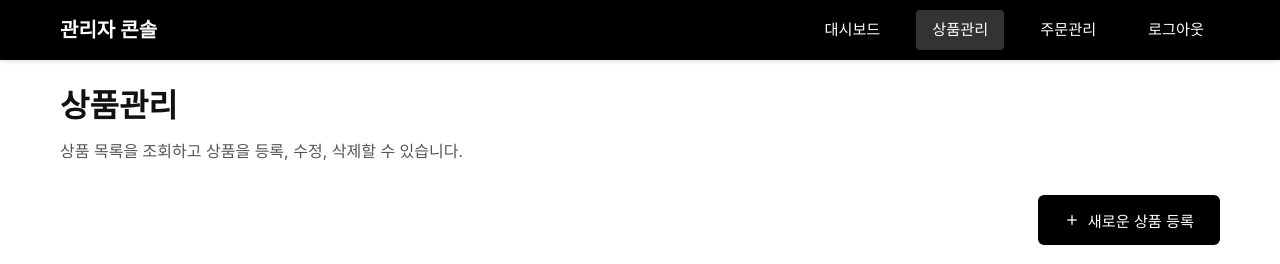
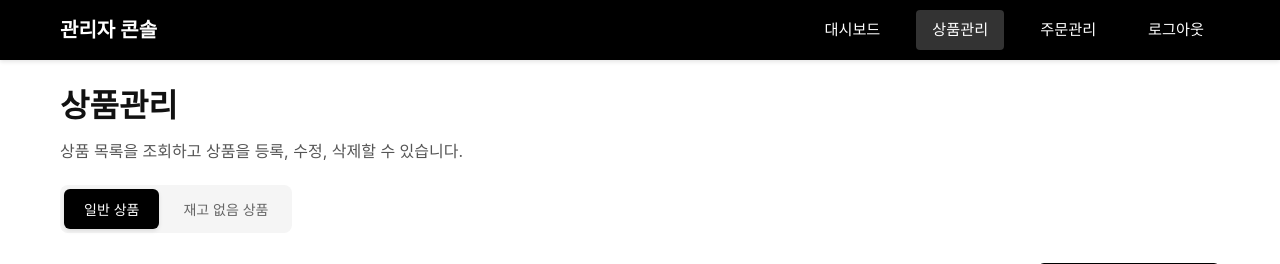
Before and after one commit to prgrms-be-devcourse/NBE7-9-1-Team06, a Spring Boot app: page /admin/products in a window 1280 px wide. Shown: the top 264 px of the page. Run offline with Spring Boot 4, Linux system fonts and the light colour scheme; a user stored in the database is signed in; data comes from the database, SQL or seed files in the repository; some of the project's set-up classes (security, data sources, template engines, error pages and the like) are left out, and stand-ins take their place.

Commit message:
Fix order address handling and admin panel improvements

```diff
--- a/Backend/src/main/java/com/backend/domain/admin/product/service/AdminProductService.java
+++ b/Backend/src/main/java/com/backend/domain/admin/product/service/AdminProductService.java
@@ -54,13 +54,15 @@ public class AdminProductService {
         }
     }
 
-    // 상품 삭제
+    // 상품 삭제 (소프트 삭제: quantity를 0으로 설정)
     public void deleteProduct(Integer productId) {
         Product product = productRepository.findById(productId)
                 .orElseThrow(() -> new ServiceException(ErrorCode.PRODUCT_NOT_FOUND));
 
         try {
-            productRepository.delete(product);
+            // 실제 삭제 대신 quantity를 0으로 설정 (소프트 삭제)
+            product.setQuantity(0);
+            productRepository.save(product);
         } catch (Exception e) {
             throw new ServiceException(ErrorCode.PRODUCT_DELETE_FAILED);
         }
--- a/Backend/src/main/resources/static/css/admin.css
+++ b/Backend/src/main/resources/static/css/admin.css
@@ -117,7 +117,72 @@ body {
 
 .page-header p {
   color: #555555;
+  margin-bottom: 20px;
+}
+
+/* 상품 토글 버튼 */
+.product-toggle-container {
+  margin-top: 20px;
+}
+
+.toggle-buttons {
+  display: inline-flex;
+  background-color: #f5f5f5;
+  border-radius: 8px;
+  padding: 4px;
+  gap: 4px;
+}
+
+.toggle-btn {
+  padding: 10px 20px;
+  border: none;
+  border-radius: 6px;
+  background-color: transparent;
+  color: #666666;
+  font-size: 14px;
+  font-weight: 500;
+  cursor: pointer;
+  transition: all 0.2s ease;
+  white-space: nowrap;
+}
+
+.toggle-btn:hover {
+  background-color: #e0e0e0;
+  color: #333333;
+}
+
+.toggle-btn.active {
+  background-color: #000000;
+  color: #ffffff;
+  box-shadow: 0 2px 4px rgba(0, 0, 0, 0.1);
+}
+
+.toggle-btn.active:hover {
+  background-color: #333333;
+  color: #ffffff;
   font-size: 1rem;
+}
+
+/* 주문 상태 드롭다운 */
+select {
+  width: 100%;
+  padding: 12px;
+  border: 1px solid #e0e0e0;
+  border-radius: 6px;
+  background-color: #ffffff;
+  color: #111111;
+  font-size: 14px;
+  transition: border-color 0.2s ease;
+}
+
+select:focus {
+  outline: none;
+  border-color: #000000;
+  box-shadow: 0 0 0 2px rgba(0, 0, 0, 0.1);
+}
+
+select:hover {
+  border-color: #cccccc;
 }
 
 .page-actions {
--- a/Backend/src/main/resources/static/js/products.js
+++ b/Backend/src/main/resources/static/js/products.js
@@ -8,6 +8,8 @@
 const API_BASE_URL = "/api/v1/admin";
 
 let currentProductId = null; // 현재 수정 중인 상품 ID
+let currentViewMode = "active"; // 'active' 또는 'zero'
+let allProducts = []; // 전체 상품 목록 캐시
 
 /**
  * 상품 목록 로드
@@ -34,7 +36,8 @@ async function loadProducts() {
       (result.resultCode && result.resultCode.toString().startsWith("200"));
 
     if (isSuccess && result.data && result.data.products) {
-      renderProducts(result.data.products);
+      allProducts = result.data.products; // 전체 상품 목록 캐시
+      filterAndRenderProducts();
     } else {
       throw new Error(
         result.msg || result.message || "상품 목록을 불러올 수 없습니다."
@@ -75,6 +78,49 @@ function renderProducts(products) {
   });
 
   showTableState("data");
+}
+
+/**
+ * 현재 뷰 모드에 따라 상품을 필터링하고 렌더링
+ */
+function filterAndRenderProducts() {
+  let filteredProducts = [];
+
+  if (currentViewMode === "active") {
+    // 재고가 있는 상품들 (quantity > 0)
+    filteredProducts = allProducts.filter(
+      (product) => (product.quantity || 0) > 0
+    );
+  } else {
+    // 재고가 없는 상품들 (quantity = 0)
+    filteredProducts = allProducts.filter(
+      (product) => (product.quantity || 0) === 0
+    );
+  }
+
+  renderProducts(filteredProducts);
+}
+
+/**
+ * 상품 뷰 모드 토글
+ * @param {string} mode - 'active' 또는 'zero'
+ */
+function toggleProductView(mode) {
+  if (mode === currentViewMode) return; // 이미 같은 모드면 무시
+
+  currentViewMode = mode;
+
+  // 토글 버튼 상태 업데이트
+  const activeBtn = document.getElementById("activeProductsBtn");
+  const zeroBtn = document.getElementById("zeroStockBtn");
+
+  if (activeBtn && zeroBtn) {
+    activeBtn.classList.toggle("active", mode === "active");
+    zeroBtn.classList.toggle("active", mode === "zero");
+  }
+
+  // 상품 목록 필터링 및 렌더링
+  filterAndRenderProducts();
 }
 
 /**
@@ -332,6 +378,10 @@ async function handleProductSubmit() {
           : "상품이 성공적으로 등록되었습니다.",
         "success"
       );
+
+      // 폼 닫기 및 목록 새로고침 (필터링 상태 유지)
+      closeProductForm();
+      refreshProductsAfterUpdate();
     } else {
       throw new Error(
         result.msg ||
@@ -366,12 +416,12 @@ function editProduct(productId) {
 async function deleteProduct(productId) {
   try {
     const confirmed = await confirm(
-      `상품 ID ${productId}를 삭제하시겠습니까?\n이 작업은 되돌릴 수 없습니다.`
+      `상품 ID ${productId}의 재고를 0으로 설정하시겠습니까?\n이 상품은 "재고 없음 상품" 목록으로 이동됩니다.`
     );
 
     if (!confirmed) return;
 
-    showTableState("loading", { message: "상품을 삭제하는 중..." });
+    showTableState("loading", { message: "상품 재고를 0으로 설정하는 중..." });
 
     const response = await fetch(`${API_BASE_URL}/products/${productId}`, {
       method: "DELETE",
@@ -383,7 +433,10 @@ async function deleteProduct(productId) {
 
     // DELETE 요청은 보통 204 No Content를 반환하므로 응답 본문이 없을 수 있음
     if (response.status === 204) {
-      notify("상품이 성공적으로 삭제되었습니다.", "success");
+      notify(
+        "상품 재고가 0으로 설정되었습니다. 상품이 '재고 없음 상품' 목록으로 이동되었습니다.",
+        "success"
+      );
     } else {
       const result = await response.json();
       console.log("상품 삭제 응답:", result); // 디버깅용
@@ -396,10 +449,13 @@ async function deleteProduct(productId) {
         (result.resultCode && result.resultCode.toString().startsWith("200"));
 
       if (isSuccess) {
-        notify("상품이 성공적으로 삭제되었습니다.", "success");
+        notify(
+          "상품 재고가 0으로 설정되었습니다. 상품이 '재고 없음 상품' 목록으로 이동되었습니다.",
+          "success"
+        );
       } else {
         throw new Error(
-          result.msg || result.message || "상품 삭제에 실패했습니다."
+          result.msg || result.message || "상품 재고 설정에 실패했습니다."
         );
       }
     }
@@ -407,8 +463,8 @@ async function deleteProduct(productId) {
     // 목록 재조회
     await loadProducts();
   } catch (error) {
-    console.error("상품 삭제 오류:", error);
-    notify(error.message || "상품 삭제 중 오류가 발생했습니다.", "error");
+    console.error("상품 재고 설정 오류:", error);
+    notify(error.message || "상품 재고 설정 중 오류가 발생했습니다.", "error");
 
     // 에러 발생 시에도 목록 재조회
     await loadProducts();
@@ -533,6 +589,13 @@ function refreshProducts() {
   loadProducts();
 }
 
+/**
+ * 상품 수정 후 목록 새로고침 (필터링 상태 유지)
+ */
+function refreshProductsAfterUpdate() {
+  loadProducts(); // 전체 목록을 다시 로드하고 현재 뷰 모드에 따라 필터링
+}
+
 // 전역 함수로 등록
 window.loadProducts = loadProducts;
 window.showProductForm = showProductForm;
@@ -541,3 +604,4 @@ window.editProduct = editProduct;
 window.deleteProduct = deleteProduct;
 window.handleProductSubmit = handleProductSubmit;
 window.refreshProducts = refreshProducts;
+window.toggleProductView = toggleProductView;
--- a/Backend/src/main/resources/templates/admin/products.html
+++ b/Backend/src/main/resources/templates/admin/products.html
@@ -28,6 +28,26 @@
         <div class="page-header">
           <h1>상품관리</h1>
           <p>상품 목록을 조회하고 상품을 등록, 수정, 삭제할 수 있습니다.</p>
+
+          <!-- 상품 목록 토글 버튼 -->
+          <div class="product-toggle-container">
+            <div class="toggle-buttons">
+              <button
+                id="activeProductsBtn"
+                class="toggle-btn active"
+                onclick="toggleProductView('active')"
+              >
+                일반 상품
+              </button>
+              <button
+                id="zeroStockBtn"
+                class="toggle-btn"
+                onclick="toggleProductView('zero')"
+              >
+                재고 없음 상품
+              </button>
+            </div>
+          </div>
         </div>
 
         <!-- 액션 버튼 -->
```
Also changed, not shown: Backend/src/main/java/com/backend/domain/order/controller/OrdersController.java (+14 -0 lines), Backend/src/main/java/com/backend/domain/order/service/OrdersService.java (+19 -1 lines), Backend/src/main/resources/static/js/orders.js (+18 -0 lines), Backend/src/main/resources/templates/admin/orders.html (+9 -0 lines).
